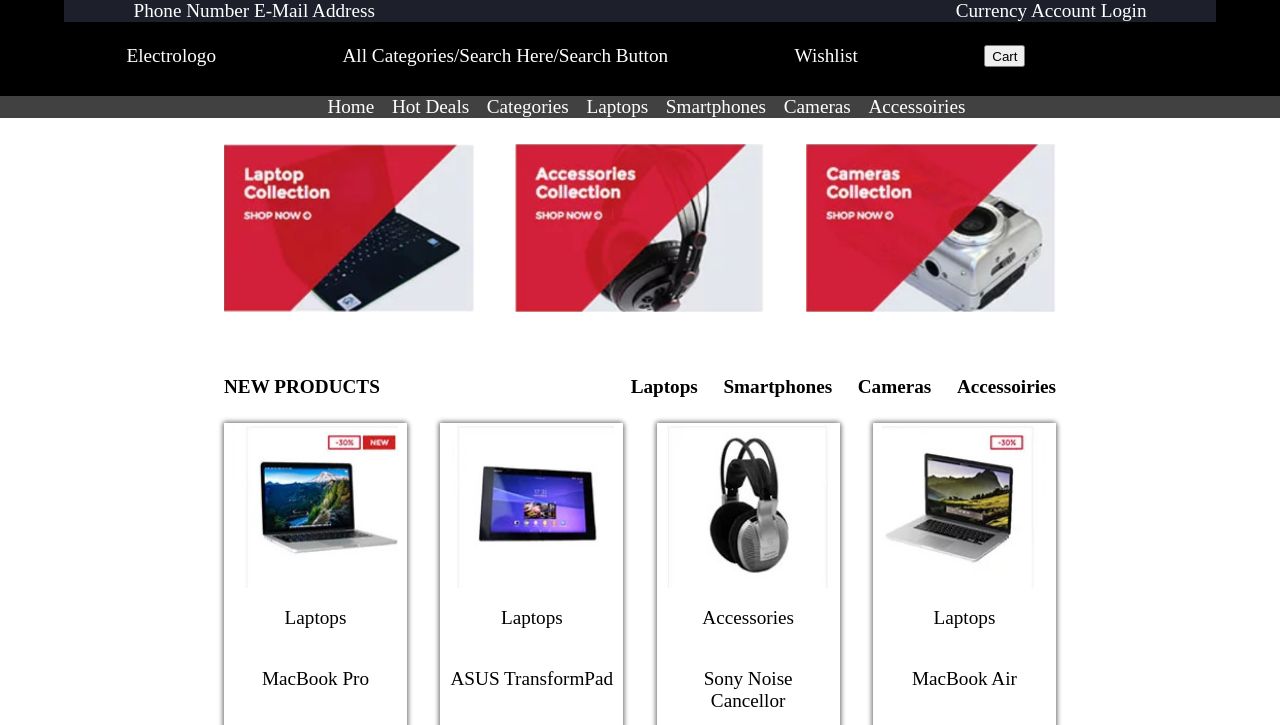
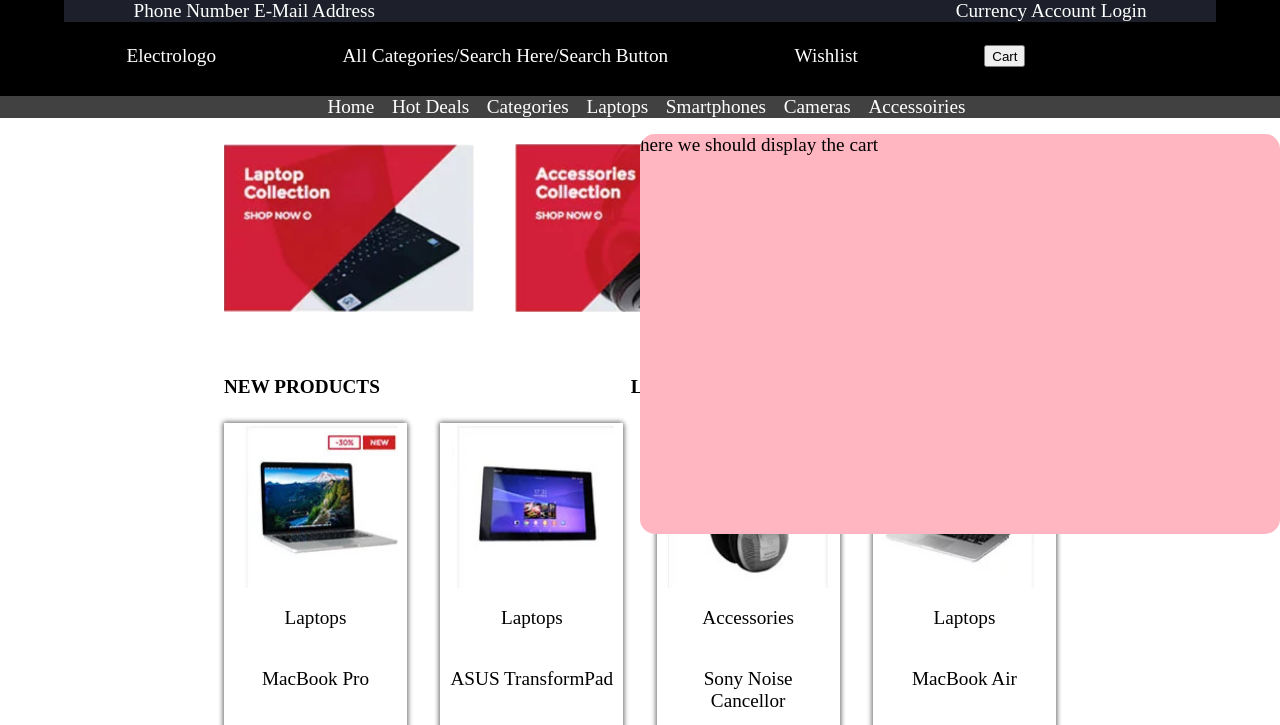
Before and after one commit to aliravn/CF-20190729-shoppingCart, a plain HTML site: page shopping_cart/index.html in a window 1280 px wide. Both pictures are taken after a click on the button "Cart". Shown: the top 725 px of the page. Drawn offline with Linux system fonts and the light colour scheme.

Commit message:
add shopping cart box to display conten, apply style to it

```diff
--- a/shopping_cart/css/shopstyle.css
+++ b/shopping_cart/css/shopstyle.css
@@ -32,7 +32,22 @@ nav {
     text-decoration: none;
     margin-left: 1vw;}
 
-/*MODAL BOX*/
+/*CART BOX*/
+
+#cart-content {
+  display: none; /* Hidden by default */
+  position: fixed; /* Stay in place */
+  z-index: 1; /* Sit on top */
+  left: 50%;
+  top: 7em;
+  width: 50%; /* Full width */
+  height: 50%; /* Full height */
+  overflow: auto; /* Enable scroll if needed */
+  background-color: lightpink; /* Fallback color */
+  border-radius: 15px
+}
+
+
 
 /* ---------- MAIN SECTION --------- */
 
--- a/shopping_cart/index.html
+++ b/shopping_cart/index.html
@@ -32,6 +32,7 @@
 	</nav>
 
 	<main>
+		<div id="cart-content">here we should display the cart</div>
 		<img class="top_box" src="img/img_lap.png">
 		<img class="top_box" src="img/img_acc.png">
 		<img class="top_box" src="img/img_cam.png">
@@ -65,3 +66,12 @@
 				<p class="price">"price" from JSON</p>
 				<div>&#9825;&#8644;&#128065;</div>
 			</div> -->
+
+
+<!-- 	<div id="cart-content">
+		<div id="cartBox...">
+			<img src="img/img_asus.jpeg">
+			<p></p>
+			<p></p>
+		<div>
+	</div> -->
--- a/shopping_cart/js/script.js
+++ b/shopping_cart/js/script.js
@@ -28,6 +28,7 @@ document.getElementById("cartBtn").addEventListener("click", showCart, false);
 
 function showCart() {
 	console.log(cart);
+	document.getElementById("cart-content").style.display = "initial";
 }
 
 
```
